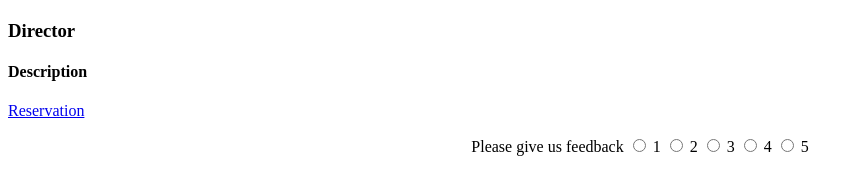
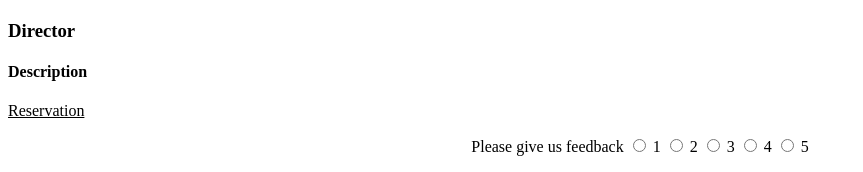
Before and after one commit to chriss1245/movie_theather, a Python web app: template templates/main/movie.html in a window 1280 px wide; the page is wider, and only the part inside the window is pictured. Shown: the part 849-1021 px from the top of that part, without its empty margins (0-863 px from the left). Run offline with Jinja, Linux system fonts and the light colour scheme; the template is opened without the code that fills it, so the values that code supplies are empty.

Commit message:
estilo footer

```diff
--- a/templates/src/footer.html
+++ b/templates/src/footer.html
@@ -27,6 +27,15 @@
     width: 60%;
     margin-top: 20px;
  }
+
+ a{
+    color: black;
+ }
+
+ a:hover{
+    color:blue;
+ }
+
 </style>
 <meta http-equiv="Content-Type" content="text/html; charset=utf-8"/>
 <footer>
```
